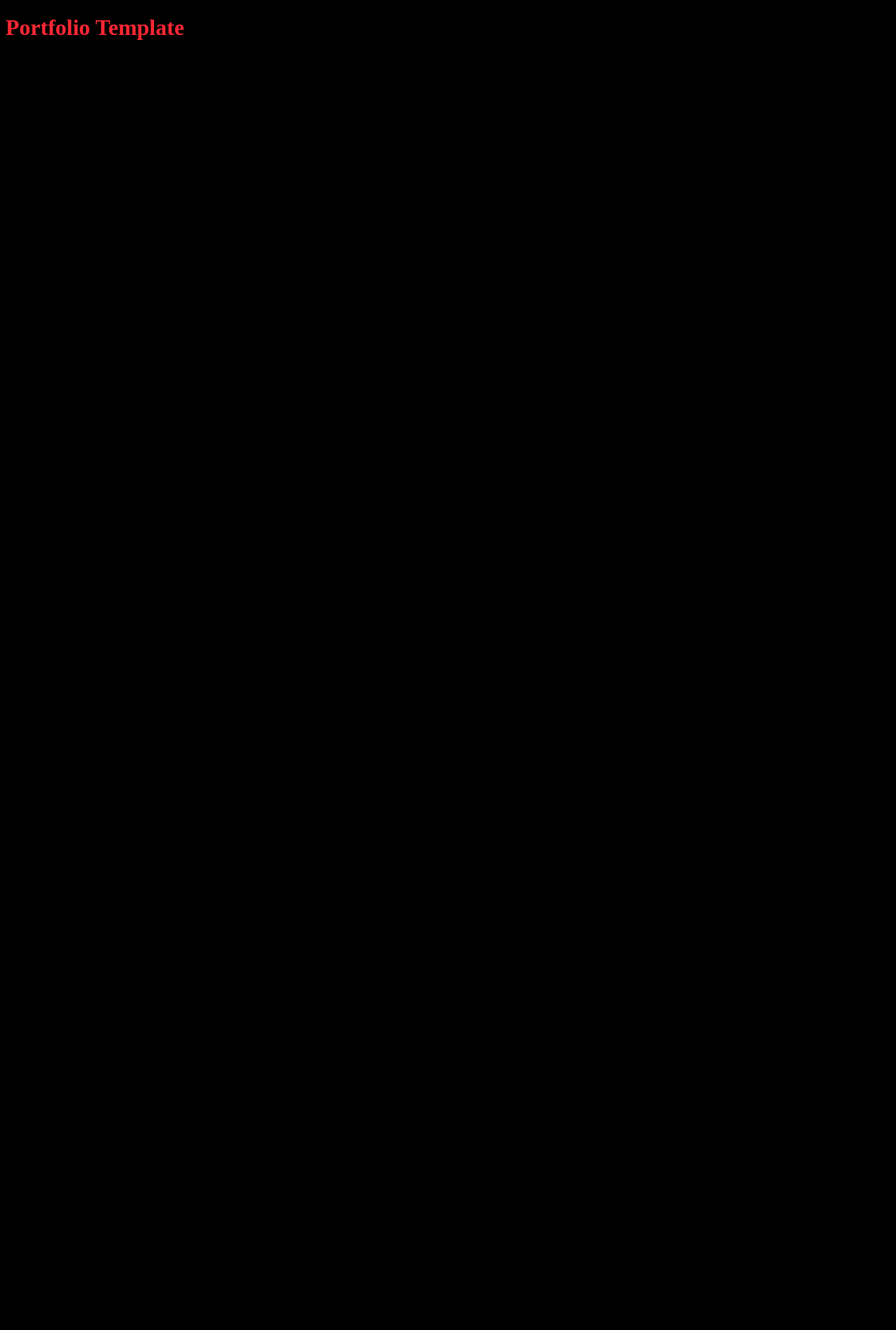
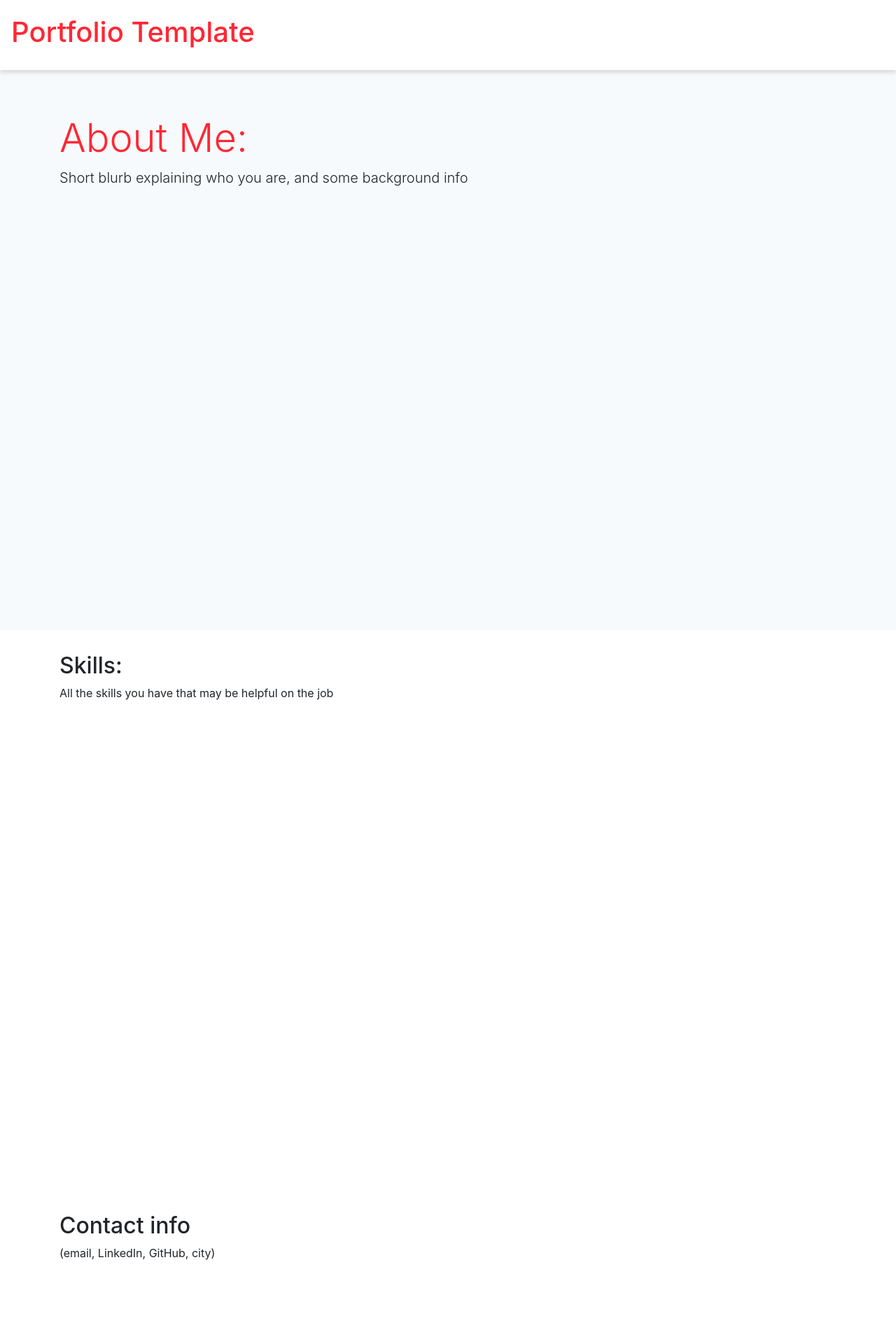
Before and after one commit to fritzable/portfolio-old, a website: page index.html in a window 1280 px wide. Shown: the top 1900 px of the page at 70% size. Before the commit the page ends 800 px from the top, so only its background shows below. Drawn offline with nearby package versions, Linux system fonts and the light colour scheme.

Commit message:
Add basic outline

```diff
--- a/assets/styles/main.css
+++ b/assets/styles/main.css
@@ -1,7 +1,29 @@
 body {
   background: #000;
+  color: #FF2734;
 }
 
 h1 {
   color: #FF2734;
 }
+
+.navbar {
+  box-shadow: 0px 4px 6px 0px #DBDBDB;
+  min-height: 100px;
+}
+
+.skills-div {
+  height: 100vh;
+  align-items: center;
+}
+
+.contact-div {
+  height: 100vh;
+  align-items: center;
+}
+
+.header {
+  height: 100vh;
+  align-items: center;
+  background-color: f5f4fa !important;
+}
--- a/index.html
+++ b/index.html
@@ -1,14 +1,46 @@
 <!DOCTYPE html>
-<html>
-    <head>
+<html lang="en">
+  <head>
+      <meta charset="utf-8">
+      <meta name="viewport" content="width=device-width, initial-scale=1, shrink-to-fit=no">
+
       <title>Example</title>
       <meta name="viewport" content="width=device-width, initial-scale=1">
 
       <link href="assets/styles/main.css"rel="stylesheet" type="text/css">
+      <link rel="stylesheet" href="https://stackpath.bootstrapcdn.com/bootstrap/4.3.1/css/bootstrap.min.css" integrity="sha384-ggOyR0iXCbMQv3Xipma34MD+dH/1fQ784/j6cY/iJTQUOhcWr7x9JvoRxT2MZw1T" crossorigin="anonymous">
       <script src="https://code.jquery.com/jquery-3.2.1.min.js"></script>
       <script src="assets/scripts/index.js" type="text/javascript" charset="utf-8" defer></script>
     </head>
-    <body class="container-fluid">
-      <h1> Portfolio Template </h1>
+    <body>
+      <nav class="navbar navbar-default navbar-light" style="background-color: #FFFFFF;">
+        <h1> Portfolio Template </h1>
+      </nav>
+      <div class="jumbotron jumbotron-fluid header" style="background-color: #F7FAFC;">
+        <div class="container">
+          <h1 class="display-4">About Me:</h1>
+          <p class="lead">Short blurb explaining who you are, and some background info</p>
+        </div>
+      </div>
+      <div class="container skills-div"><h2>Skills:</h2>
+        <p>All the skills you have that may be helpful on the job</p>
+      </div>
+      <div class="container contact-div">
+        <section>
+        <h2>Contact info</h2>
+        <p>(email, LinkedIn, GitHub, city)</p>
+        </section>
+      </div>
+      <div class="container">
+        <h2>Resume</h2>
+      <ul>
+        <li>view</li>
+        <li>& download</li>
+      </ul>
+      <h2>Showcase your GA projects</h2>
+      </div>
+    <script src="https://code.jquery.com/jquery-3.3.1.slim.min.js" integrity="sha384-q8i/X+965DzO0rT7abK41JStQIAqVgRVzpbzo5smXKp4YfRvH+8abtTE1Pi6jizo" crossorigin="anonymous"></script>
+    <script src="https://cdnjs.cloudflare.com/ajax/libs/popper.js/1.14.7/umd/popper.min.js" integrity="sha384-UO2eT0CpHqdSJQ6hJty5KVphtPhzWj9WO1clHTMGa3JDZwrnQq4sF86dIHNDz0W1" crossorigin="anonymous"></script>
+    <script src="https://stackpath.bootstrapcdn.com/bootstrap/4.3.1/js/bootstrap.min.js" integrity="sha384-JjSmVgyd0p3pXB1rRibZUAYoIIy6OrQ6VrjIEaFf/nJGzIxFDsf4x0xIM+B07jRM" crossorigin="anonymous"></script>
     </body>
 </html>
```
